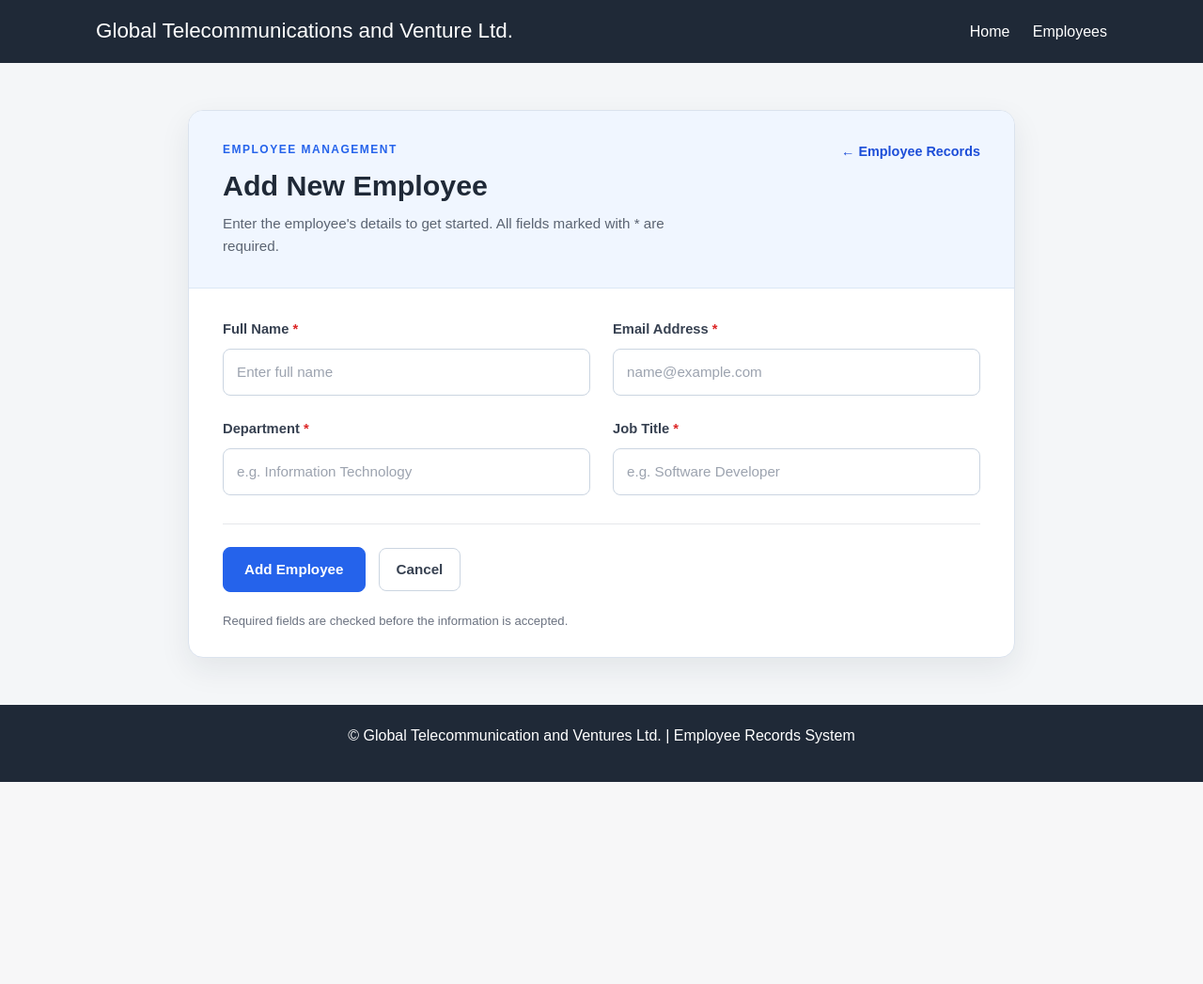
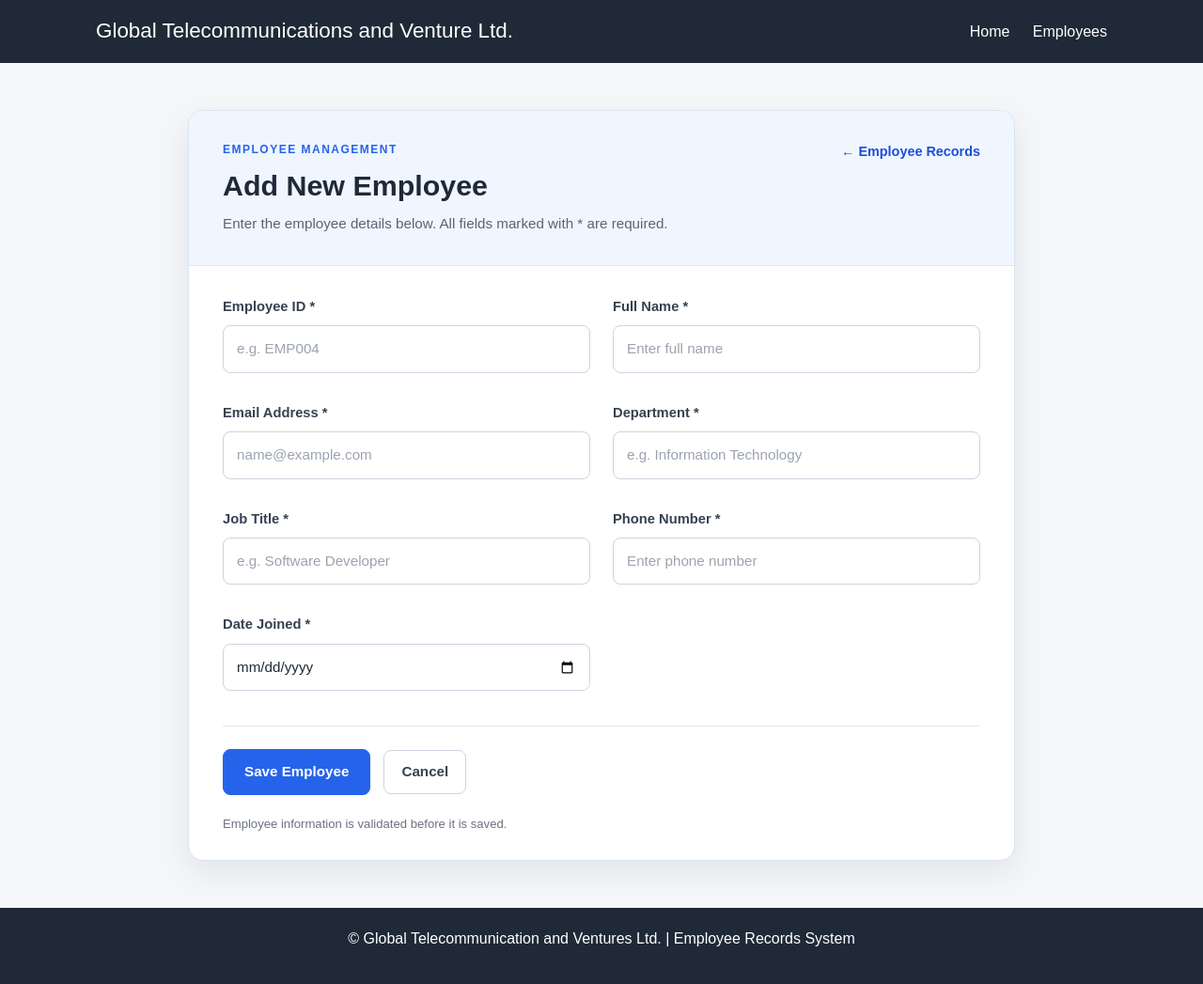
Before and after one commit to shady-gray/employee-records-system, a Django app: page /employees/add/ in a window 1280 px wide. Shown: the whole page at 94% size. Before the commit the page ends 832 px from the top, so only its background shows below. Run offline with Django 5.2, Linux system fonts and the light colour scheme.

Commit message:
Add server-side employee creation

```diff
--- /dev/null
+++ b/employees/forms.py
@@ -0,0 +1,71 @@
+from django import forms
+from .models import Employee
+
+
+class EmployeeForm(forms.ModelForm):
+    class Meta:
+        model = Employee
+
+        fields = [
+            "employee_id",
+            "full_name",
+            "email",
+            "department",
+            "job_title",
+            "phone",
+            "date_joined",
+        ]
+
+        labels = {
+            "employee_id": "Employee ID",
+            "full_name": "Full Name",
+            "email": "Email Address",
+            "department": "Department",
+            "job_title": "Job Title",
+            "phone": "Phone Number",
+            "date_joined": "Date Joined",
+        }
+
+        widgets = {
+            "employee_id": forms.TextInput(attrs={
+                "class": "form-input",
+                "placeholder": "e.g. EMP004",
+                "aria-describedby": "employee-id-error",
+            }),
+            "full_name": forms.TextInput(attrs={
+                "class": "form-input",
+                "placeholder": "Enter full name",
+                "autocomplete": "name",
+                "aria-describedby": "full-name-error",
+            }),
+            "email": forms.EmailInput(attrs={
+                "class": "form-input",
+                "placeholder": "name@example.com",
+                "autocomplete": "email",
+                "aria-describedby": "email-error",
+            }),
+            "department": forms.TextInput(attrs={
+                "class": "form-input",
+                "placeholder": "e.g. Information Technology",
+                "aria-describedby": "department-error",
+            }),
+            "job_title": forms.TextInput(attrs={
+                "class": "form-input",
+                "placeholder": "e.g. Software Developer",
+                "aria-describedby": "job-title-error",
+            }),
+            "phone": forms.TextInput(attrs={
+                "class": "form-input",
+                "placeholder": "Enter phone number",
+                "autocomplete": "tel",
+                "aria-describedby": "phone-error",
+            }),
+            "date_joined": forms.DateInput(
+                format="%Y-%m-%d",
+                attrs={
+                    "class": "form-input",
+                    "type": "date",
+                    "aria-describedby": "date-joined-error",
+                },
+            ),
+        }
--- a/employees/static/employees/script.js
+++ b/employees/static/employees/script.js
@@ -1,343 +1,69 @@
-
 console.log("Employee Records System loaded successfully.");
-
-const STORAGE_KEY = "module4EmployeeRecords";
-
-// Read client-side records safely.
-function getClientEmployees() {
-    try {
-        const records = JSON.parse(
-            localStorage.getItem(STORAGE_KEY) || "[]"
-        );
-
-        return Array.isArray(records) ? records : [];
-    } catch (error) {
-        console.error("Could not read employee records.", error);
-        return [];
-    }
-}
-
-// Save client-side records.
-function saveClientEmployees(records) {
-    try {
-        localStorage.setItem(STORAGE_KEY, JSON.stringify(records));
-        return true;
-    } catch (error) {
-        console.error("Could not save employee records.", error);
-        return false;
-    }
-}
-
-// Create a safe employee detail paragraph.
-function createEmployeeDetail(label, value) {
-    const paragraph = document.createElement("p");
-    paragraph.className = "card-text";
-
-    const strong = document.createElement("strong");
-    strong.textContent = `${label}: `;
-
-    paragraph.appendChild(strong);
-    paragraph.appendChild(document.createTextNode(value));
-
-    return paragraph;
-}
-
-// Restore the empty-state message if there are no cards.
-function updateEmptyState(employeeList) {
-    const hasCards = employeeList.querySelector("article.card");
-    let emptyState = document.getElementById("empty-employee-state");
-
-    if (!hasCards && !emptyState) {
-        emptyState = document.createElement("div");
-        emptyState.id = "empty-employee-state";
-        emptyState.className = "col-12";
-
-        const message = document.createElement("div");
-        message.className = "alert alert-info";
-        message.textContent = "No employees have been registered yet.";
-
-        emptyState.appendChild(message);
-        employeeList.appendChild(emptyState);
-    } else if (hasCards && emptyState) {
-        emptyState.remove();
-    }
-}
-
-// Create and append a client-side employee card.
-function createEmployeeCard(employee, employeeList, onRemove) {
-    const emptyState = document.getElementById("empty-employee-state");
-
-    if (emptyState) {
-        emptyState.remove();
-    }
-
-    const column = document.createElement("div");
-    column.className = "col-md-6 col-lg-4";
-
-    const card = document.createElement("article");
-    card.className = "card h-100 shadow-sm";
-    card.dataset.clientEmployeeId = employee.id;
-
-    const body = document.createElement("div");
-    body.className = "card-body";
-
-    const heading = document.createElement("h3");
-    heading.className = "card-title h5";
-    heading.textContent = employee.fullName;
-
-    const badge = document.createElement("span");
-    badge.className = "badge text-bg-info mb-3";
-    badge.textContent = "Browser-only record";
-
-    const removeButton = document.createElement("button");
-    removeButton.type = "button";
-    removeButton.className = "btn btn-outline-danger mt-2";
-    removeButton.textContent = "Remove Employee";
-
-    removeButton.addEventListener("click", () => {
-        onRemove(employee.id);
-    });
-
-    body.appendChild(heading);
-    body.appendChild(badge);
-    body.appendChild(createEmployeeDetail("Email", employee.email));
-    body.appendChild(createEmployeeDetail("Department", employee.department));
-    body.appendChild(createEmployeeDetail("Job Title", employee.jobTitle));
-    body.appendChild(removeButton);
-
-    card.appendChild(body);
-    column.appendChild(card);
-    employeeList.appendChild(column);
-}
 
 document.addEventListener("DOMContentLoaded", () => {
 
-    // TASK 1: Existing System Information interaction.
+    // Preserve the System Information interaction if present.
     const systemInfo = document.getElementById("system-info");
     const infoButton = document.getElementById("info-button");
 
     if (systemInfo && infoButton) {
         infoButton.addEventListener("click", () => {
-            const isVisible = systemInfo.classList.toggle("is-visible");
+            const isVisible =
+                systemInfo.classList.toggle("is-visible");
 
             infoButton.textContent = isVisible
                 ? "Hide System Information"
                 : "Show System Information";
 
-            infoButton.setAttribute("aria-expanded", String(isVisible));
+            infoButton.setAttribute(
+                "aria-expanded",
+                String(isVisible)
+            );
         });
     }
 
-    // TASK 1: Employee list show/hide interaction.
+    // Preserve the employee list show/hide interaction.
     const employeeList = document.getElementById(
         "employee-list-container"
     );
+
     const toggleButton = document.getElementById(
         "employee-toggle-button"
     );
-    const dashboardMessage = document.getElementById("dashboard-message");
+
+    const dashboardMessage = document.getElementById(
+        "dashboard-message"
+    );
+
+    if (!employeeList || !toggleButton || !dashboardMessage) {
+        return;
+    }
 
     function updateDashboardMessage() {
-        if (!employeeList || !dashboardMessage) return;
-
-        const count = employeeList.querySelectorAll("article.card").length;
+        const employeeCount =
+            employeeList.querySelectorAll("article.card").length;
 
         dashboardMessage.textContent = employeeList.hidden
             ? "Employee list hidden. Select Show Employees to view the records."
-            : `Displaying ${count} employee record${count === 1 ? "" : "s"}.`;
+            : `Displaying ${employeeCount} employee record${employeeCount === 1 ? "" : "s"}.`;
     }
 
-    function removeClientEmployee(employeeId) {
-        const remaining = getClientEmployees().filter(
-            employee => employee.id !== employeeId
-        );
-
-        if (!saveClientEmployees(remaining)) {
-            alert("Unable to update browser storage. Please check your browser settings.");
-            return;
-        }
-
-        const card = employeeList.querySelector(
-            `[data-client-employee-id="${employeeId}"]`
-        );
-
-        if (card) {
-            const column = card.closest(".col-md-6");
-            if (column) column.remove();
-        }
-
-        updateEmptyState(employeeList);
-        updateDashboardMessage();
-    }
-
-    if (employeeList) {
-        // Display previously added browser-only employees.
-        getClientEmployees().forEach(employee => {
-            createEmployeeCard(
-                employee,
-                employeeList,
-                removeClientEmployee
-            );
-        });
-
-        updateEmptyState(employeeList);
-        updateDashboardMessage();
-    }
-
-    if (employeeList && toggleButton && dashboardMessage) {
     toggleButton.addEventListener("click", () => {
         const shouldShow = employeeList.hidden;
 
         employeeList.hidden = !shouldShow;
+
         toggleButton.textContent = shouldShow
             ? "Hide Employees"
             : "Show Employees";
 
-            toggleButton.setAttribute("aria-expanded", String(shouldShow));
+        toggleButton.setAttribute(
+            "aria-expanded",
+            String(shouldShow)
+        );
+
         updateDashboardMessage();
     });
-    }
 
-    // TASK 2 & 3: Validate and add employees from the dedicated form.
-    const employeeForm = document.getElementById("dynamic-employee-form");
-
-    if (!employeeForm) return;
-
-    const fields = {
-        fullName: document.getElementById("dynamic-employee-name"),
-        email: document.getElementById("dynamic-employee-email"),
-        department: document.getElementById("dynamic-employee-department"),
-        jobTitle: document.getElementById("dynamic-employee-job-title")
-    };
-
-    const feedback = document.getElementById("employee-form-feedback");
-    let submitAttempted = false;
-
-    function showFeedback(message, type) {
-        feedback.textContent = message;
-        feedback.className = `alert alert-${type}`;
-        feedback.setAttribute("role", type === "danger" ? "alert" : "status");
-    }
-
-    function validateField(field, requiredMessage) {
-        const errorElement = document.getElementById(`${field.id}-error`);
-        const value = field.value.trim();
-        let errorMessage = "";
-
-        if (!value) {
-            errorMessage = requiredMessage;
-        } else if (
-            field.type === "email" &&
-            !/^[^\s@]+@[^\s@]+\.[^\s@]+$/.test(value)
-        ) {
-            errorMessage = "Please enter a valid email address.";
-        }
-
-        field.classList.toggle("is-invalid", Boolean(errorMessage));
-        field.setAttribute("aria-invalid", String(Boolean(errorMessage)));
-
-        if (errorElement) {
-            errorElement.textContent = errorMessage;
-        }
-
-        return !errorMessage;
-    }
-
-    function validateForm() {
-        return [
-            validateField(fields.fullName, "Please enter the employee's full name."),
-            validateField(fields.email, "Please enter the employee's email address."),
-            validateField(fields.department, "Please enter the employee's department."),
-            validateField(fields.jobTitle, "Please enter the employee's job title.")
-        ].every(Boolean);
-    }
-
-    function clearFieldErrors() {
-        Object.values(fields).forEach(field => {
-            field.classList.remove("is-invalid");
-            field.setAttribute("aria-invalid", "false");
-
-            const errorElement = document.getElementById(`${field.id}-error`);
-            if (errorElement) errorElement.textContent = "";
+    updateDashboardMessage();
 });
-    }
-
-    employeeForm.addEventListener("submit", event => {
-        // Prevent a normal form submission and page reload.
-        event.preventDefault();
-        submitAttempted = true;
-
-        if (!validateForm()) {
-            showFeedback(
-                "Please correct the highlighted fields before continuing.",
-                "danger"
-            );
-            return;
-        }
-
-        const employeeData = {
-            id: `${Date.now()}-${Math.random().toString(16).slice(2)}`,
-            fullName: fields.fullName.value.trim(),
-            email: fields.email.value.trim(),
-            department: fields.department.value.trim(),
-            jobTitle: fields.jobTitle.value.trim()
-        };
-
-        const records = getClientEmployees();
-
-        // Avoid duplicate email addresses among browser-only records.
-        const duplicateEmail = records.some(
-            employee => employee.email.toLowerCase() ===
-                employeeData.email.toLowerCase()
-        );
-
-        if (duplicateEmail) {
-            validateField(fields.email, "Please enter a different email address.");
-            fields.email.classList.add("is-invalid");
-            document.getElementById("dynamic-employee-email-error").textContent =
-                "This email has already been added in this browser.";
-
-            showFeedback(
-                "An employee with that email already exists in the browser-only records.",
-                "danger"
-            );
-            return;
-        }
-
-        records.push(employeeData);
-
-        if (!saveClientEmployees(records)) {
-            showFeedback(
-                "The employee could not be saved in this browser. Check storage settings and try again.",
-                "danger"
-            );
-            return;
-        }
-
-       // Clear every input explicitly after successful addition.
-        employeeForm.reset();
-
-        Object.values(fields).forEach((field) => {
-            field.value = "";
-        });
-
-        clearFieldErrors();
-        submitAttempted = false;
-
-        showFeedback(
-            "Employee added successfully in this browser. Return to Employee Records to view the new card.",
-            "success"
-        );
-
-        console.log("Employee added to browser storage.", employeeData);
-    });
-
-    // Update errors as the user corrects the form.
-    Object.values(fields).forEach(field => {
-        field.addEventListener("input", () => {
-            if (submitAttempted) {
-                validateForm();
-            }
-        });
-    });
-});
--- a/employees/templates/employees/employee_form.html
+++ b/employees/templates/employees/employee_form.html
@@ -4,14 +4,17 @@
 
 {% block content %}
 
-<section class="form-section form-page" aria-labelledby="form-title">
+<section class="form-section form-page"
+         aria-labelledby="form-title">
 
     <header class="form-page-header">
         <div>
             <p class="form-eyebrow">EMPLOYEE MANAGEMENT</p>
+
             <h2 id="form-title">Add New Employee</h2>
+
             <p class="form-description">
-                Enter the employee's details to get started.
+                Enter the employee details below.
                 All fields marked with * are required.
             </p>
         </div>
@@ -24,98 +27,134 @@
 
     <div class="form-page-body">
 
-        <form id="dynamic-employee-form" novalidate>
+        <form method="post" novalidate>
+            {% csrf_token %}
 
-            <div id="employee-form-feedback"
-                 class="alert d-none"
-                 role="status"
-                 aria-live="polite"></div>
+            {% if form.non_field_errors %}
+                <div class="alert alert-danger" role="alert">
+                    {{ form.non_field_errors }}
+                </div>
+            {% endif %}
 
             <div class="employee-form-grid">
 
                 <div class="employee-form-field">
-                    <label for="dynamic-employee-name">
-                        Full Name <span aria-hidden="true">*</span>
+                    <label for="{{ form.employee_id.id_for_label }}">
+                        Employee ID *
                     </label>
 
-                    <input
-                        type="text"
-                        id="dynamic-employee-name"
-                        name="full_name"
-                        class="form-input"
-                        placeholder="Enter full name"
-                        autocomplete="name"
-                        required
-                        aria-describedby="dynamic-employee-name-error">
+                    {{ form.employee_id }}
 
-                    <small id="dynamic-employee-name-error"
+                    <small id="employee-id-error"
                            class="field-error"
-                           aria-live="polite"></small>
+                           aria-live="polite">
+                        {% for error in form.employee_id.errors %}
+                            {{ error }}
+                        {% endfor %}
+                    </small>
                 </div>
 
                 <div class="employee-form-field">
-                    <label for="dynamic-employee-email">
-                        Email Address <span aria-hidden="true">*</span>
+                    <label for="{{ form.full_name.id_for_label }}">
+                        Full Name *
                     </label>
 
-                    <input
-                        type="email"
-                        id="dynamic-employee-email"
-                        name="email"
-                        class="form-input"
-                        placeholder="name@example.com"
-                        autocomplete="email"
-                        required
-                        aria-describedby="dynamic-employee-email-error">
+                    {{ form.full_name }}
 
-                    <small id="dynamic-employee-email-error"
+                    <small id="full-name-error"
                            class="field-error"
-                           aria-live="polite"></small>
+                           aria-live="polite">
+                        {% for error in form.full_name.errors %}
+                            {{ error }}
+                        {% endfor %}
+                    </small>
                 </div>
 
                 <div class="employee-form-field">
-                    <label for="dynamic-employee-department">
-                        Department <span aria-hidden="true">*</span>
+                    <label for="{{ form.email.id_for_label }}">
+                        Email Address *
                     </label>
 
-                    <input
-                        type="text"
-                        id="dynamic-employee-department"
-                        name="department"
-                        class="form-input"
-                        placeholder="e.g. Information Technology"
-                        required
-                        aria-describedby="dynamic-employee-department-error">
+                    {{ form.email }}
 
-                    <small id="dynamic-employee-department-error"
+                    <small id="email-error"
                            class="field-error"
-                           aria-live="polite"></small>
+                           aria-live="polite">
+                        {% for error in form.email.errors %}
+                            {{ error }}
+                        {% endfor %}
+                    </small>
                 </div>
 
                 <div class="employee-form-field">
-                    <label for="dynamic-employee-job-title">
-                        Job Title <span aria-hidden="true">*</span>
+                    <label for="{{ form.department.id_for_label }}">
+                        Department *
                     </label>
 
-                    <input
-                        type="text"
-                        id="dynamic-employee-job-title"
-                        name="job_title"
-                        class="form-input"
-                        placeholder="e.g. Software Developer"
-                        required
-                        aria-describedby="dynamic-employee-job-title-error">
+                    {{ form.department }}
 
-                    <small id="dynamic-employee-job-title-error"
+                    <small id="department-error"
                            class="field-error"
-                           aria-live="polite"></small>
+                           aria-live="polite">
+                        {% for error in form.department.errors %}
+                            {{ error }}
+                        {% endfor %}
+                    </small>
+                </div>
+
+                <div class="employee-form-field">
+                    <label for="{{ form.job_title.id_for_label }}">
+                        Job Title *
+                    </label>
+
+                    {{ form.job_title }}
+
+                    <small id="job-title-error"
+                           class="field-error"
+                           aria-live="polite">
+                        {% for error in form.job_title.errors %}
+                            {{ error }}
+                        {% endfor %}
+                    </small>
+                </div>
+
+                <div class="employee-form-field">
+                    <label for="{{ form.phone.id_for_label }}">
+                        Phone Number *
+                    </label>
+
+                    {{ form.phone }}
+
+                    <small id="phone-error"
+                           class="field-error"
+                           aria-live="polite">
+                        {% for error in form.phone.errors %}
+                            {{ error }}
+                        {% endfor %}
+                    </small>
+                </div>
+
+                <div class="employee-form-field">
+                    <label for="{{ form.date_joined.id_for_label }}">
+                        Date Joined *
+                    </label>
+
+                    {{ form.date_joined }}
+
+                    <small id="date-joined-error"
+                           class="field-error"
+                           aria-live="polite">
+                        {% for error in form.date_joined.errors %}
+                            {{ error }}
+                        {% endfor %}
+                    </small>
                 </div>
 
             </div>
 
             <div class="employee-form-actions">
                 <button type="submit" class="form-submit">
-                    Add Employee
+                    Save Employee
                 </button>
 
                 <a href="{% url 'employees:employee_list' %}"
@@ -125,7 +164,7 @@
             </div>
 
             <p class="form-security-note">
-                Required fields are checked before the information is accepted.
+                Employee information is validated before it is saved.
             </p>
 
         </form>
--- a/employees/views.py
+++ b/employees/views.py
@@ -1,35 +1,68 @@
-from django.shortcuts import render
+from django.contrib import messages
+from django.shortcuts import render, redirect, get_object_or_404
+
 from .models import Employee
+from .forms import EmployeeForm
 
-# Create your views here.
+
 def home(request):
     context = {
         "company_name": "Global Telecommunication and Ventures Ltd.",
         "total_employees": Employee.objects.count(),
     }
+
     return render(request, "employees/home.html", context)
 
+
 def employee_list(request):
-    employees = Employee.objects.all()
+    employees = Employee.objects.all().order_by("-date_created")
+
     context = {
         "employees": employees,
         "page_title": "Employee Records",
         "company_name": "Global Telecommunication and Ventures Ltd.",
     }
+
     return render(request, "employees/employee_list.html", context)
 
+
 def employee_detail(request, employee_id):
-    employee = Employee.objects.get(id=employee_id)
+    employee = get_object_or_404(Employee, id=employee_id)
+
     context = {
         "employee": employee,
         "company_name": "Global Telecommunication and Ventures Ltd.",
         "page_title": f"Employee Details - {employee.full_name}",
     }
+
     return render(request, "employees/employee_detail.html", context)
 
+
 def employee_create(request):
+    if request.method == "POST":
+        form = EmployeeForm(request.POST)
+
+        if form.is_valid():
+            employee = form.save()
+
+            messages.success(
+                request,
+                f"{employee.full_name} was added successfully.",
+            )
+
+            return redirect("employees:employee_list")
+
+    else:
+        form = EmployeeForm()
+
     context = {
+        "form": form,
         "company_name": "Global Telecommunication and Ventures Ltd.",
         "page_title": "Add Employee",
     }
-    return render(request, "employees/employee_form.html", context)
+
+    return render(
+        request,
+        "employees/employee_form.html",
+        context,
+    )
```
Also changed, not shown: employees/templates/employees/employee_list.html (+10 -0 lines). Lines whose indentation alone changed are shown as unchanged.
